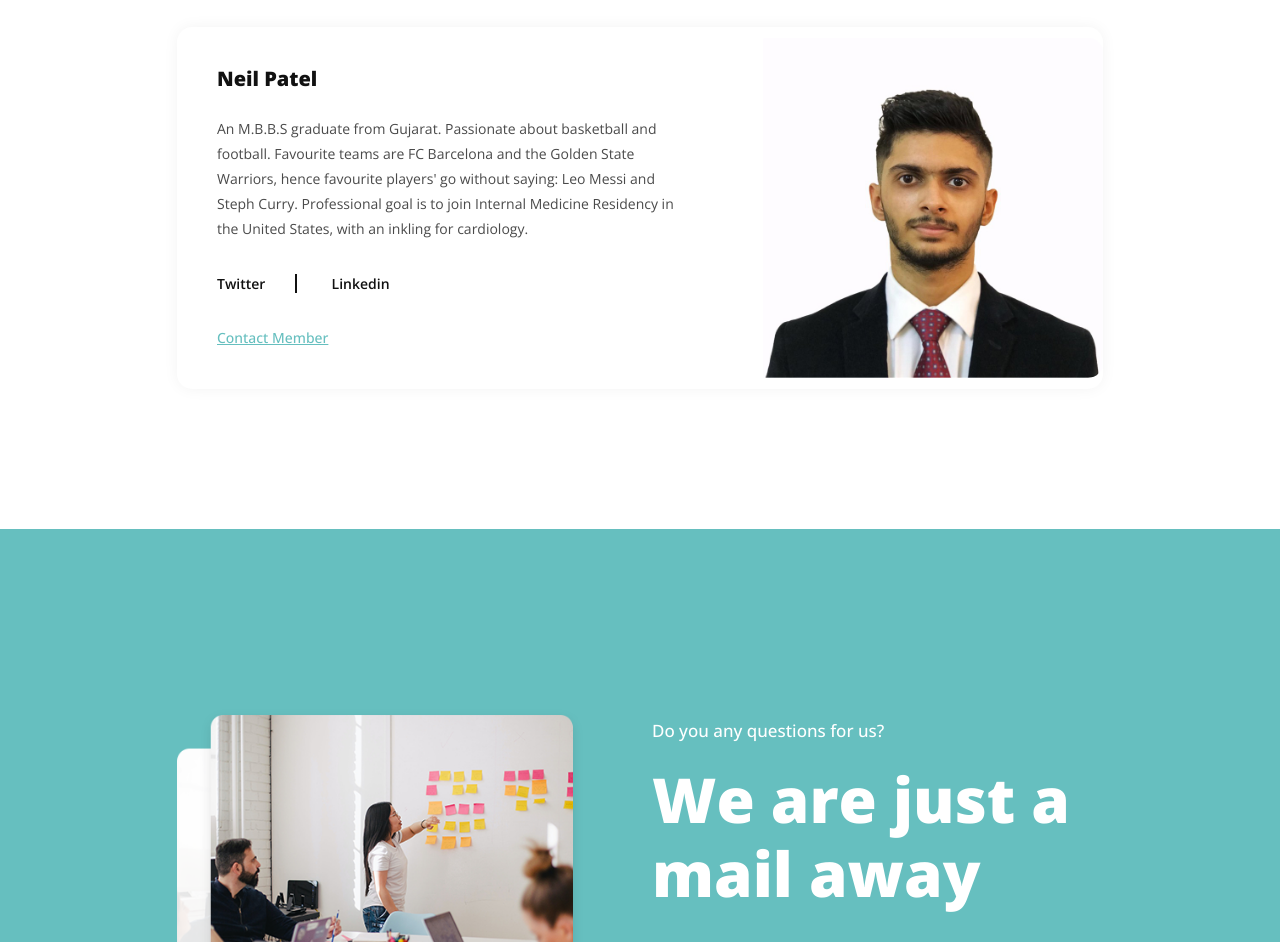
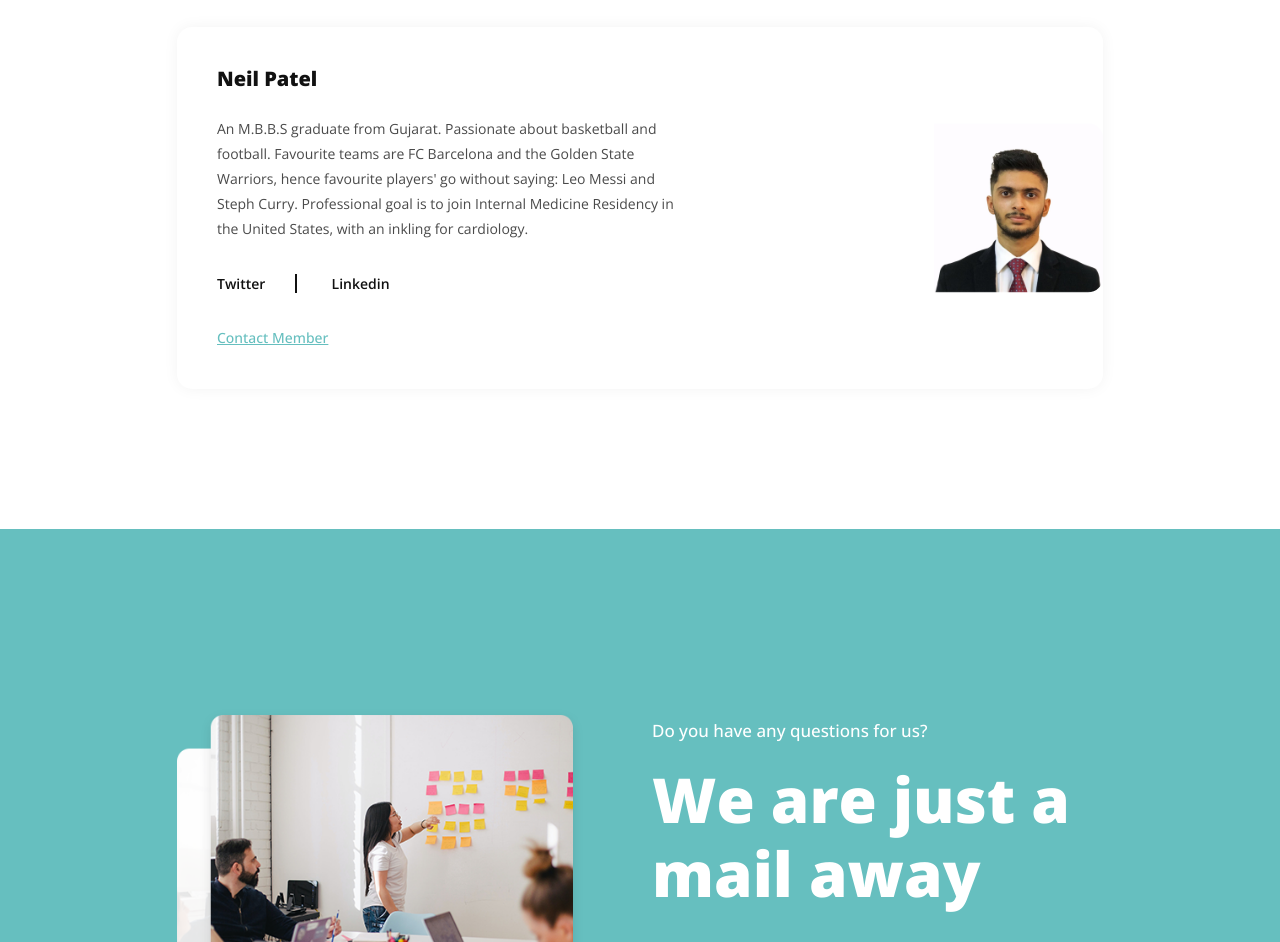
Before and after one commit to pearresearch/PR, a plain HTML site: page about-us.html in a window 1280 px wide. Shown: the part 1500-2442 px from the top of the page. Drawn offline with nearby package versions, Linux system fonts and the light colour scheme.

Commit message:
do you have

```diff
--- a/about-us.html
+++ b/about-us.html
@@ -185,7 +185,7 @@
                           </div>
                         </div>
                         <div class="right-image">
-                          <img src="assets/images/neil.jpeg" style="width:340px;" alt="It should be Neil">
+                          <img src="assets/images/neil.jpeg" style="height:169px; width:169px;" alt="It should be Neil">
                         </div>
                       </div>
                     </li>
@@ -276,7 +276,7 @@
           </div>
         </div>
         <div class="col-lg-5 align-self-center">
-          <h6>Do you any questions for us?</h6>
+          <h6>Do you have any questions for us?</h6>
           <h4>We are just a mail away</h4>
           <p>Follow us on social media. Ask us your questions there, or drop us an email. We will revert back to you at the earliest.</p>
           <div class="white-button">
```
